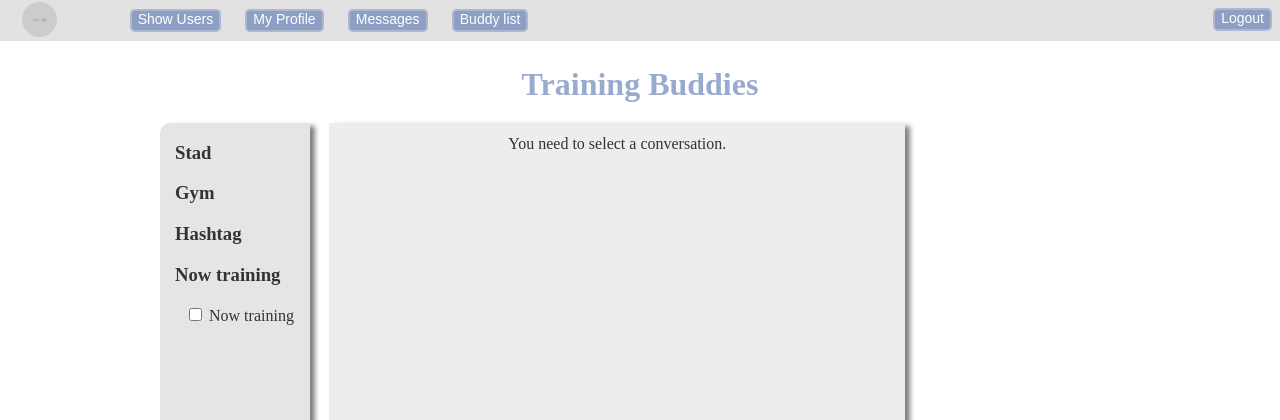
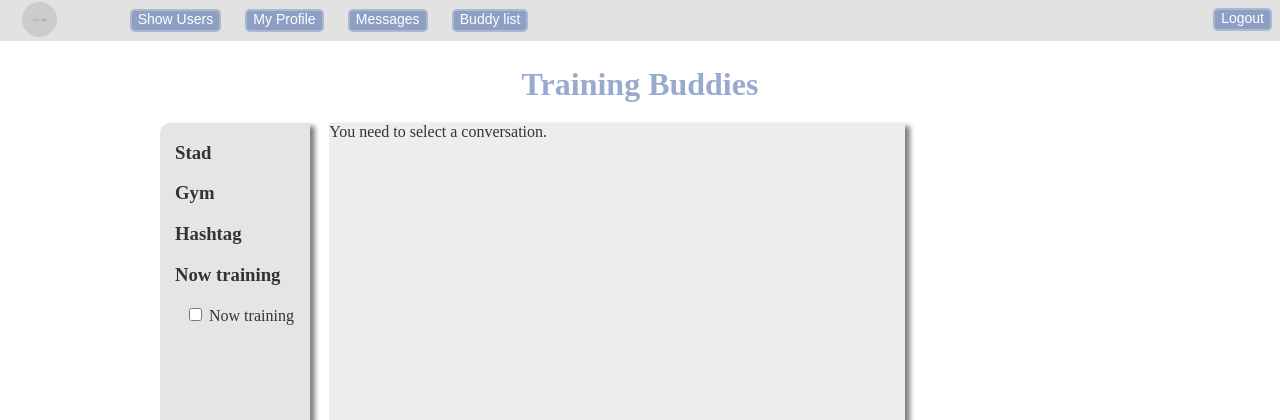
Before and after one commit to Sashkaz/pg14, a PHP site: page /?show-messages=true in a window 1280 px wide. Shown: the top 420 px of the page. Run offline with PHP 8.4, Linux system fonts and the light colour scheme; the visitor is signed in with stand-in values (Sample User, id 1); data that the repository does not hold is empty.

Commit message:
fixed css to messages, not all done yet

```diff
--- a/_assets/_css/main.css
+++ b/_assets/_css/main.css
@@ -115,7 +115,7 @@ body {
     flex-direction: row;
     justify-content: space-evenly;
     flex-wrap: wrap;
-    margin-top: 2%;
+    margin-top: 0%;
     margin-bottom: 2%;
 }
 .filter-buddy{
@@ -294,7 +294,10 @@ body {
 .custom-input1:focus{
     box-shadow: 0px 10px 15px -15px var(--btn-primary-color);
 }
-/* SHOW MESSAGES */'
+/* SHOW MESSAGES */
+.messages-wrap{
+    width: 100%;
+}
 #message-header {
     height: 5%;
     background-color: var(--container-primary-color);
@@ -455,7 +458,7 @@ body {
 }
 
 .message-time {
-    font-size: 0.7em;
+    font-size: 0.7em;1
     color: var(--text-secondary-color);
     margin: 10px;
     margin-top: -10px;
--- a/_include/show-messages.php
+++ b/_include/show-messages.php
@@ -1,3 +1,4 @@
+<div class="messages-wrap">
     <?php
     if(isset($_SESSION["uid"]) && !empty($_SESSION["uid"]))
     {
@@ -107,3 +108,4 @@ while ( $row = $messageResults -> fetch_assoc ())
             <input type="submit" name="sendMsg" value ="Send"/>
         </form>
     </div>
+</div>
```
Lines whose indentation alone changed are shown as unchanged.
